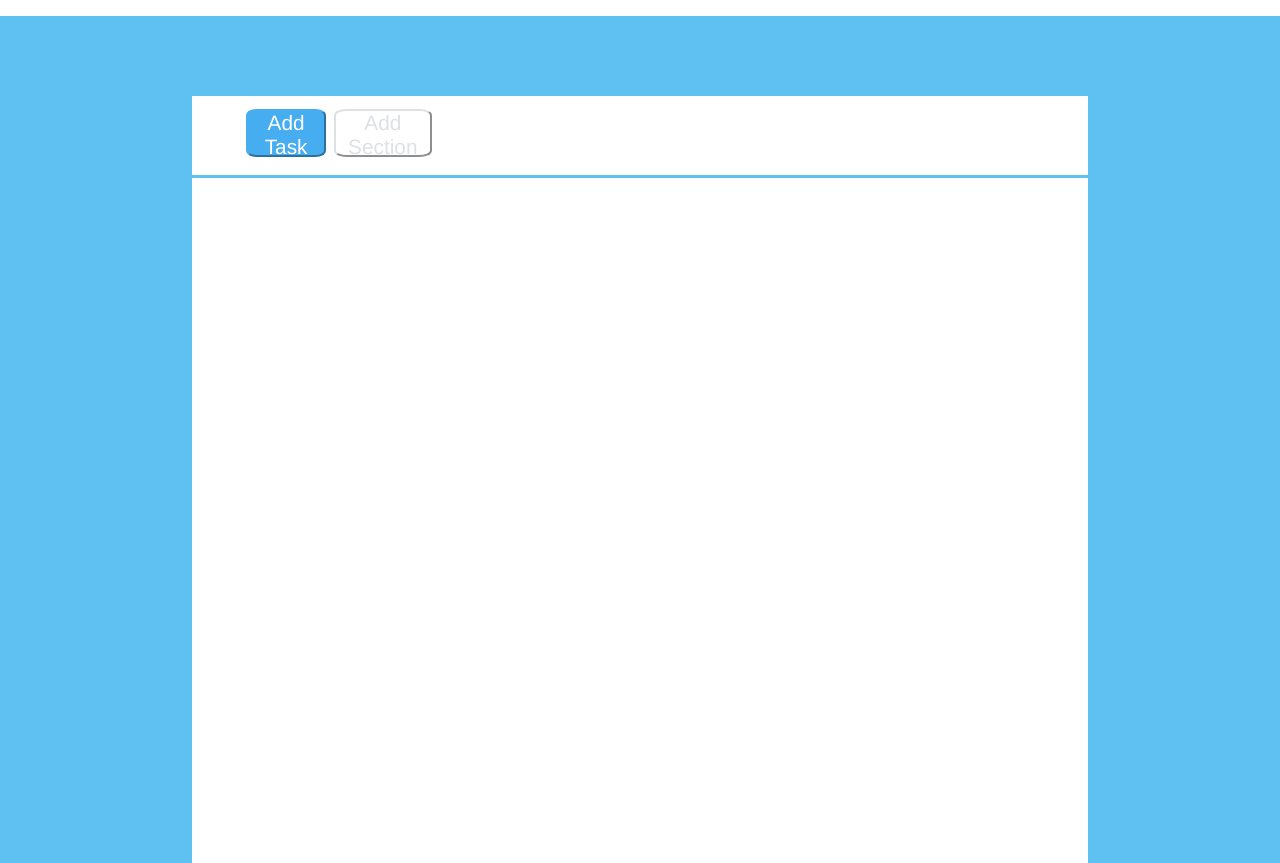
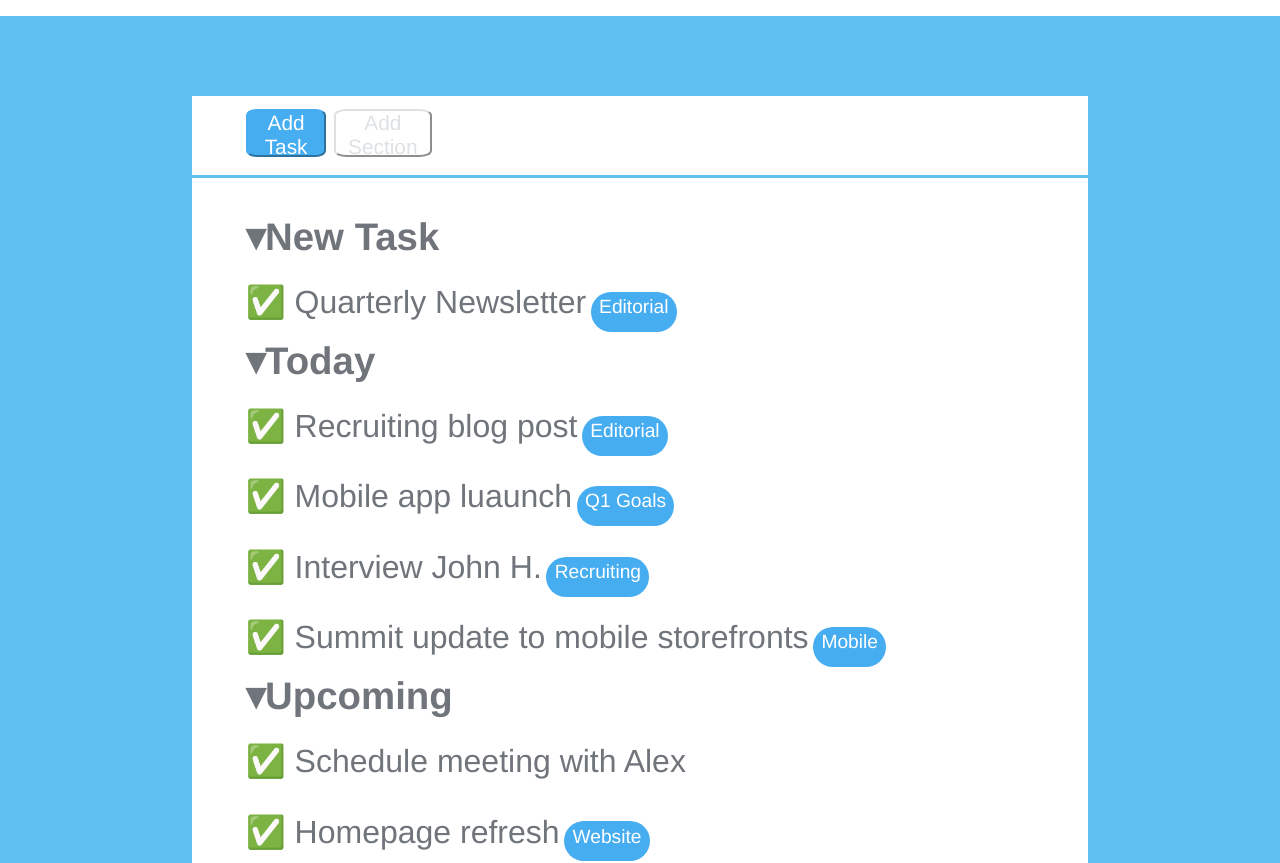
Before and after one commit to ValerioViteritti/html-css-toboolist, a plain HTML site: page index.html in a window 1280 px wide. Shown: the part 114-977 px from the top of the page. Drawn offline with Linux system fonts and the light colour scheme.

Commit message:
Inserite le section e una bozza di icone

```diff
--- a/css/style.css
+++ b/css/style.css
@@ -62,3 +62,46 @@ nav{
     font-size: 130%;
     border-color: #dee1e4;
 }
+
+main{
+    padding: 4% 0 0 6%;
+}
+
+.prova{
+
+}
+
+h3.triangolo{
+    font-size: 240%;
+    color: #70747b;
+    padding-bottom: 1%;
+
+}
+
+.triangolo::before{
+    content: '\25BE';
+}
+.spunta-verde{
+    color: #70747b;
+    font-size: 200%;
+    line-height: 220%;
+}
+
+.spunta-verde::before{
+    content: '\2705';
+}
+
+.riquadro{
+    background-color: #47adf1;
+    color: white;
+    font-size: 120%;
+    height: 40px;
+    display: inline-block;
+    padding: 0.5% 1% 1% 1%;
+    border-radius: 25px;
+
+
+
+
+
+}
--- a/index.html
+++ b/index.html
@@ -7,19 +7,59 @@
     <link rel="stylesheet" href="css/style.css">
 </head>
 <body>
+    <!-- Logo e Titolo -->
     <header>
         <img src="img/Logo.png" alt="Logo Boolean"><h1>Toboolist</h1>
 
     </header>
 
-
+    <!-- Contenitore Generale -->
     <div class="conteiner">
         <nav>
             <button class="pulsante-blu">Add Task</button> <button class="pulsante-chiaro">Add Section</button>
 
-
         </nav>
         <main>
+            <!-- New Task -->
+            <section class="">
+                <h3 class="triangolo">New Task</h3>
+                <span class="spunta-verde"> Quarterly Newsletter</span>
+                <div class="riquadro">Editorial</div>
+
+            </section>
+            <!-- Today -->
+
+            <section>
+                <h3 class="triangolo">Today</h3>
+                <span class="spunta-verde"> Recruiting blog post</span>
+                <div class="riquadro">Editorial</div>
+                <br>
+                <span class="spunta-verde"> Mobile app luaunch</span>
+                <div class="riquadro">Q1 Goals</div>
+                <br>
+                <span class="spunta-verde"> Interview John H.</span>
+                <div class="riquadro">Recruiting</div>
+                <br>
+                <span class="spunta-verde"> Summit update to mobile storefronts</span>
+                <div class="riquadro">Mobile</div>
+
+            </section>
+            <!-- Upcoming -->
+
+            <section>
+                <h3 class="triangolo">Upcoming</h3>
+                <span class="spunta-verde"> Schedule meeting with Alex</span>
+                <br>
+                <span class="spunta-verde"> Homepage refresh</span>
+                <div class="riquadro">Website</div>
+                <br>
+                <span class="spunta-verde"> Onboard new Sales team members</span>
+                <div class="riquadro">Sales</div>
+                <br>
+                <span class="spunta-verde"> Review editorial calendar</span>
+                <div class="riquadro">Editorial</div>
+
+            </section>
 
         </main>
     </div>
```
